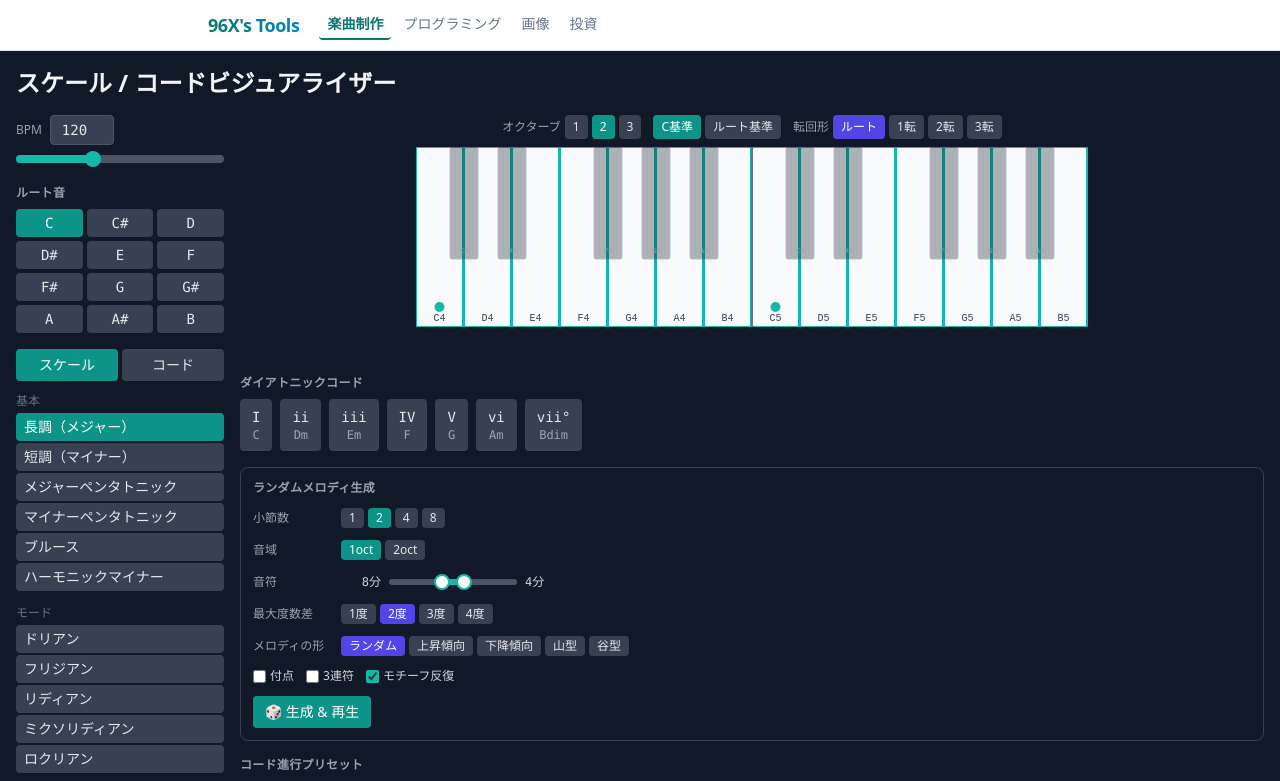
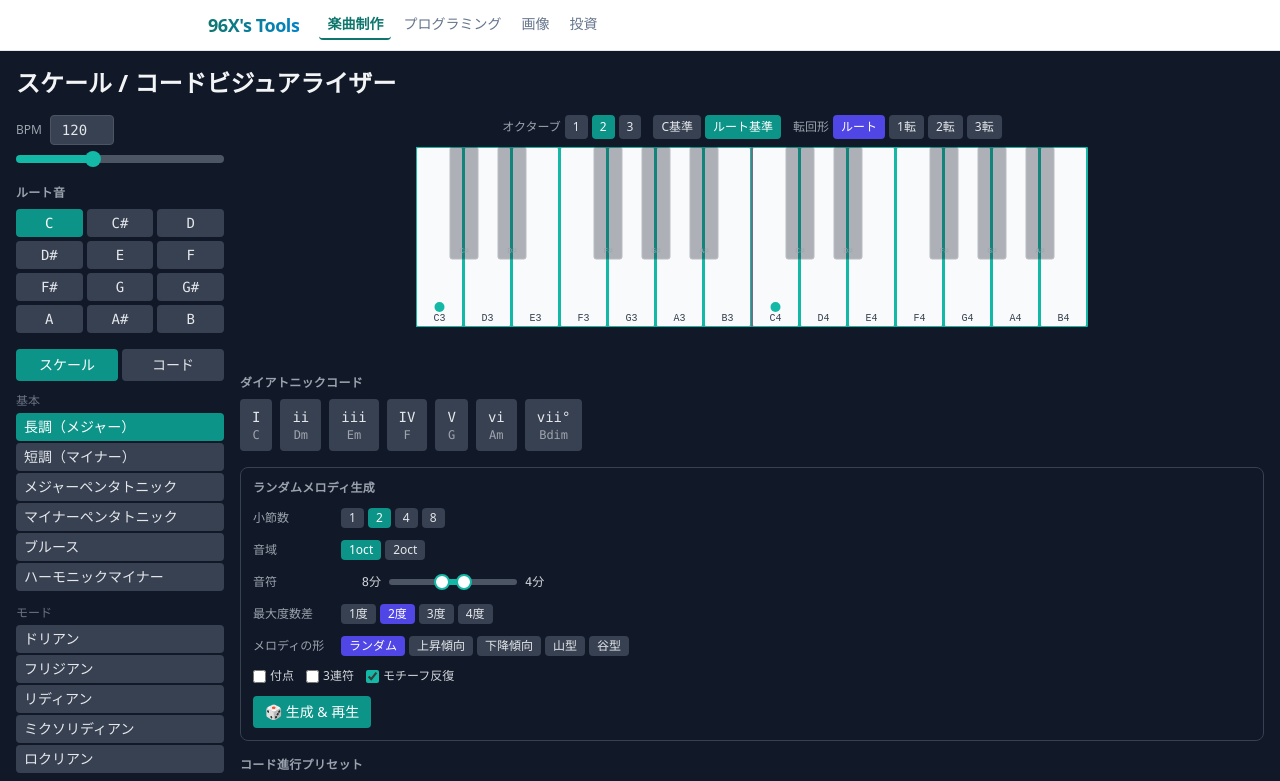
Before and after one commit to kuroto-96X/Utilities-Svelte, a SvelteKit app: page /scale-visualizer in a window 1280 px wide. Shown: the top 781 px of the page. Built offline with nearby package versions, Linux system fonts and the light colour scheme.

Commit message:
feat: 鍵盤の初期表示をA基準・A3スタートに変更
・デフォルトをルート基準（anchorToRoot=true）に変更
・ルート基準時の開始音を root.pc から root.pc-12 に変更し1オクターブ下げる
・Aルートの場合 A3(MIDI57) から鍵盤を表示

```diff
--- a/src/routes/scale-visualizer/+page.svelte
+++ b/src/routes/scale-visualizer/+page.svelte
@@ -19,7 +19,7 @@
   let scaleId = $state('major');
   let chordId = $state('maj');
   let bpm = $state(DEFAULT_BPM);
-  let anchorToRoot = $state(false);
+  let anchorToRoot = $state(true);
   let octaves = $state(2);
   let playingPcs = $state(new Set<number>());
   let playingMidis = $state(new Set<number>());
@@ -45,7 +45,7 @@
       : CHORDS.find(c => c.id === chordId)!.intervals
   );
   const diatonicChords = $derived(buildDiatonicChords(currentIntervals, root.pc));
-  const keyboard = $derived(buildKeyboardWindow(anchorToRoot ? root.pc : 0, octaves));
+  const keyboard = $derived(buildKeyboardWindow(anchorToRoot ? root.pc - 12 : 0, octaves));
 
   function addPlayingPc(pc: number) { playingPcs = new Set(playingPcs).add(pc); }
   function removePlayingPc(pc: number) { const s = new Set(playingPcs); s.delete(pc); playingPcs = s; }
@@ -204,7 +204,7 @@
             totalWidth={keyboard.totalWidth}
             intervals={currentIntervals}
             rootPc={root.pc}
-            startSemitone={anchorToRoot ? root.pc : 0}
+            startSemitone={anchorToRoot ? root.pc - 12 : 0}
             {playingPcs}
             {playingMidis}
             {addPlayingPc}
```
